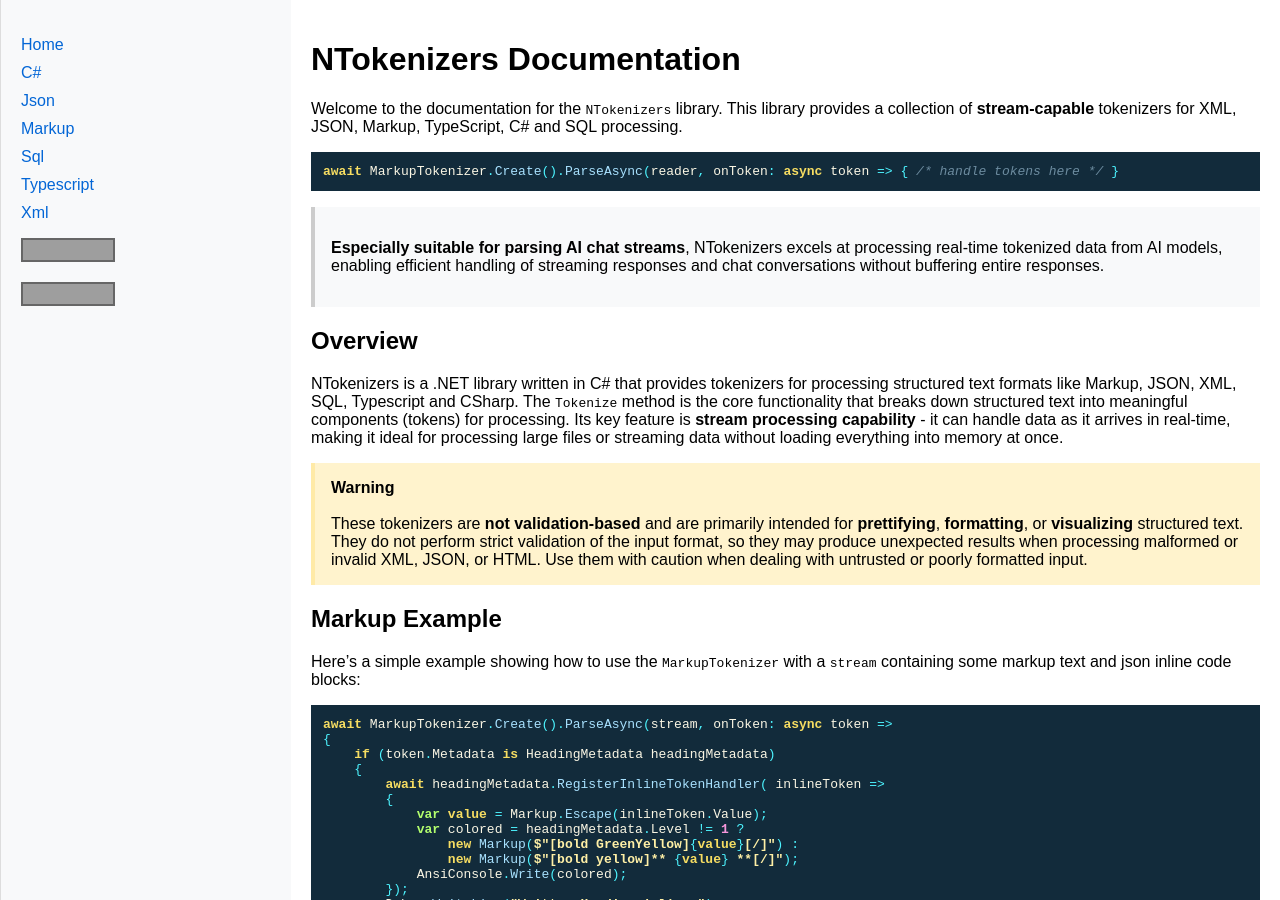
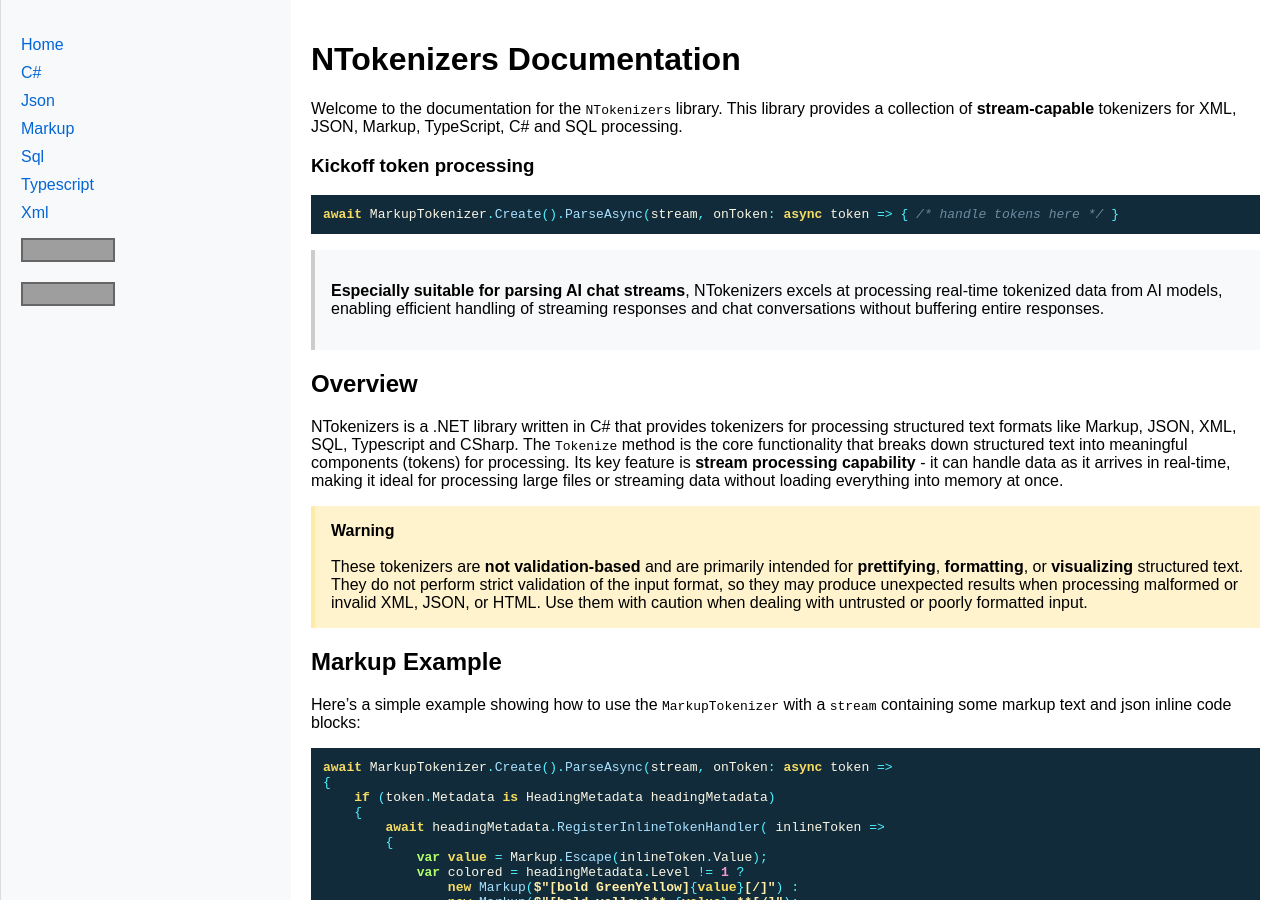
Before and after one commit to crwsolutions/ntokenizers, a Jekyll site: the page built from docs/index.md, in a window 1280 px wide and 900 px high. Built offline with Jekyll 4.4.1, drawn with Linux system fonts in a browser that asks for light colours; grey boxes are pictures that could not be loaded.

Commit message:
index.md Kickoff token processing

````diff
--- a/docs/index.md
+++ b/docs/index.md
@@ -7,8 +7,10 @@ title: "Home"
 
 Welcome to the documentation for the `NTokenizers` library. This library provides a collection of **stream-capable** tokenizers for XML, JSON, Markup, TypeScript, C# and SQL processing.
 
+### Kickoff token processing
+
 ```csharp
-await MarkupTokenizer.Create().ParseAsync(reader, onToken: async token => { /* handle tokens here */ }
+await MarkupTokenizer.Create().ParseAsync(stream, onToken: async token => { /* handle tokens here */ }
 ```
 
 > **Especially suitable for parsing AI chat streams**, NTokenizers excels at processing real-time tokenized data from AI models, enabling efficient handling of streaming responses and chat conversations without buffering entire responses.
````
